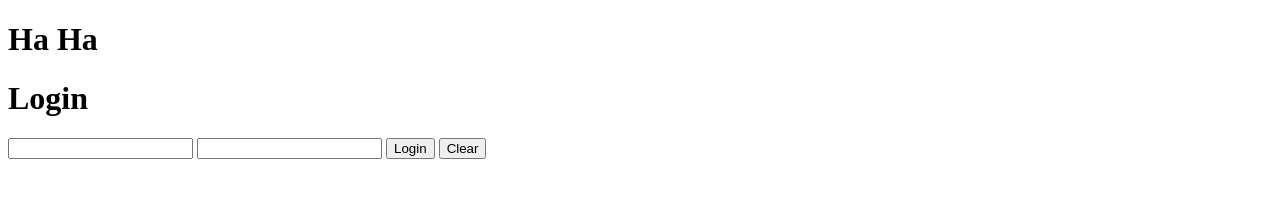
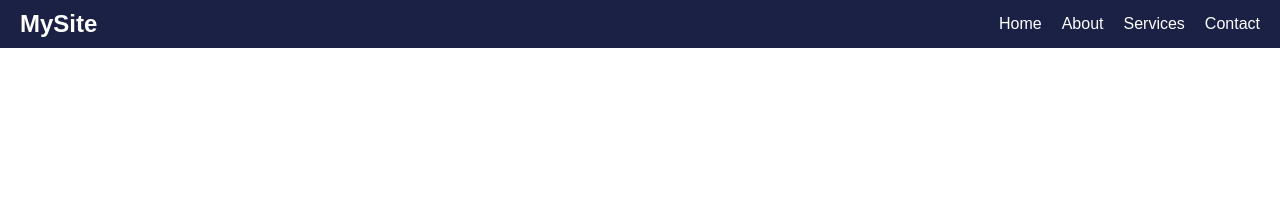
Before and after one commit to muppidathibecse/Testing, a plain HTML site: page index.html in a window 1280 px wide. Drawn offline with Linux system fonts and the light colour scheme.

Commit message:
Added Navbar

```diff
--- a/index.css
+++ b/index.css
@@ -1,4 +1,43 @@
-body{
-    background-color: black;
-    color: white;
-}
+body {
+      margin: 0;
+      font-family: Arial, sans-serif;
+    }
+
+    /* Navbar container */
+    .navbar {
+      display: flex;
+      justify-content: space-between;
+      align-items: center;
+      background-color: #1a2145;
+      padding: 10px 20px;
+      color: white;
+    }
+
+    /* Logo */
+    .navbar .logo {
+      font-size: 24px;
+      font-weight: bold;
+    }
+
+    /* Links */
+    .navbar ul {
+      list-style: none;
+      display: flex;
+      margin: 0;
+      padding: 0;
+    }
+
+    .navbar ul li {
+      margin-left: 20px;
+    }
+
+    .navbar ul li a {
+      text-decoration: none;
+      color: white;
+      font-size: 16px;
+      transition: color 0.3s;
+    }
+
+    .navbar ul li a:hover {
+      color: #6af152; /* hover color */
+    }
--- a/index.html
+++ b/index.html
@@ -1,18 +1,22 @@
 <!DOCTYPE html>
 <html lang="en">
-  <head>
-    <meta charset="UTF-8" />
-    <meta name="viewport" content="width=device-width, initial-scale=1.0" />
-    <title>Document</title>
-  </head>
-  <body>
-    <h1>Ha Ha</h1>
-    <div class="login-container">
-      <h1>Login</h1>
-      <input type="text" />
-      <input type="password" />
-      <button>Login</button>
-      <button>Clear</button>
-    </div>
-  </body>
+<head>
+  <meta charset="UTF-8">
+  <meta name="viewport" content="width=device-width, initial-scale=1.0">
+  <title>Simple Navbar</title>
+  <link rel="stylesheet" href="index.css">
+</head>
+<body>
+
+  <nav class="navbar">
+    <div class="logo">MySite</div>
+    <ul>
+      <li><a href="#home">Home</a></li>
+      <li><a href="#about">About</a></li>
+      <li><a href="#services">Services</a></li>
+      <li><a href="#contact">Contact</a></li>
+    </ul>
+  </nav>
+
+</body>
 </html>
```
